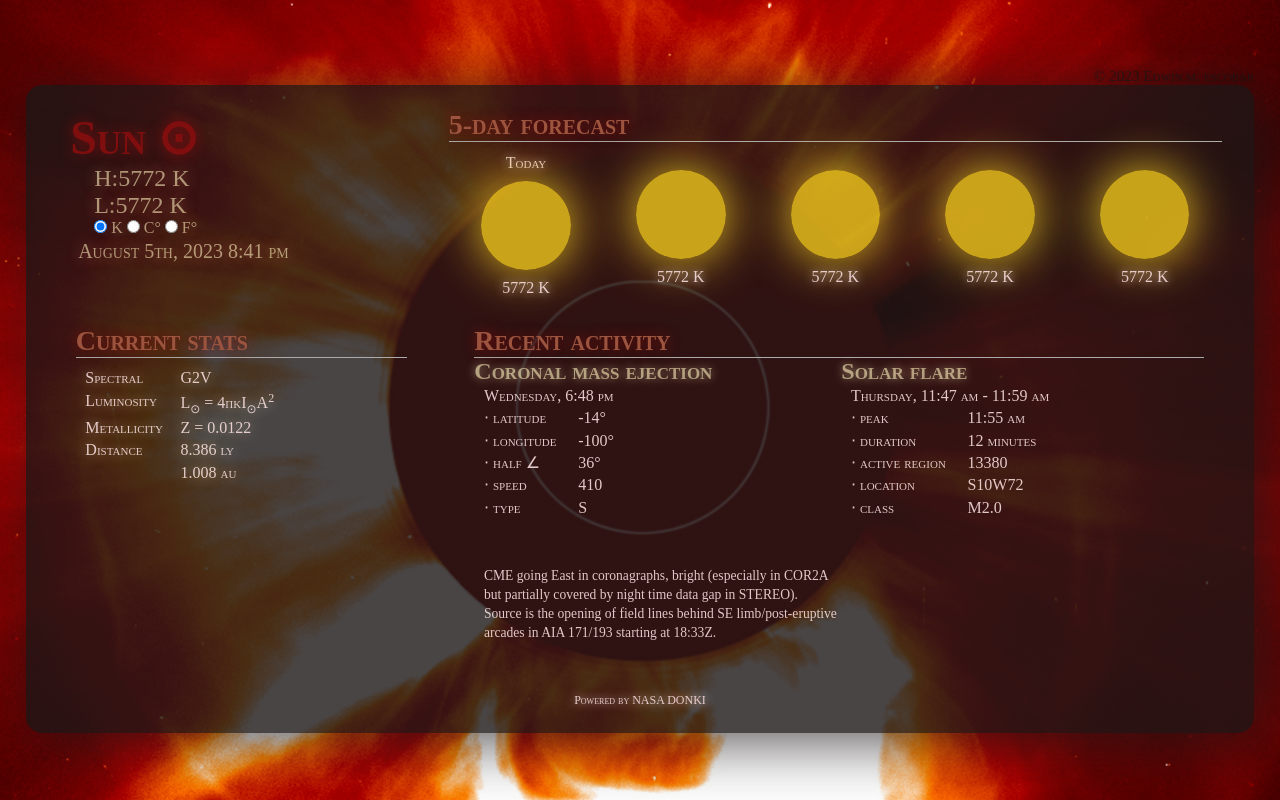
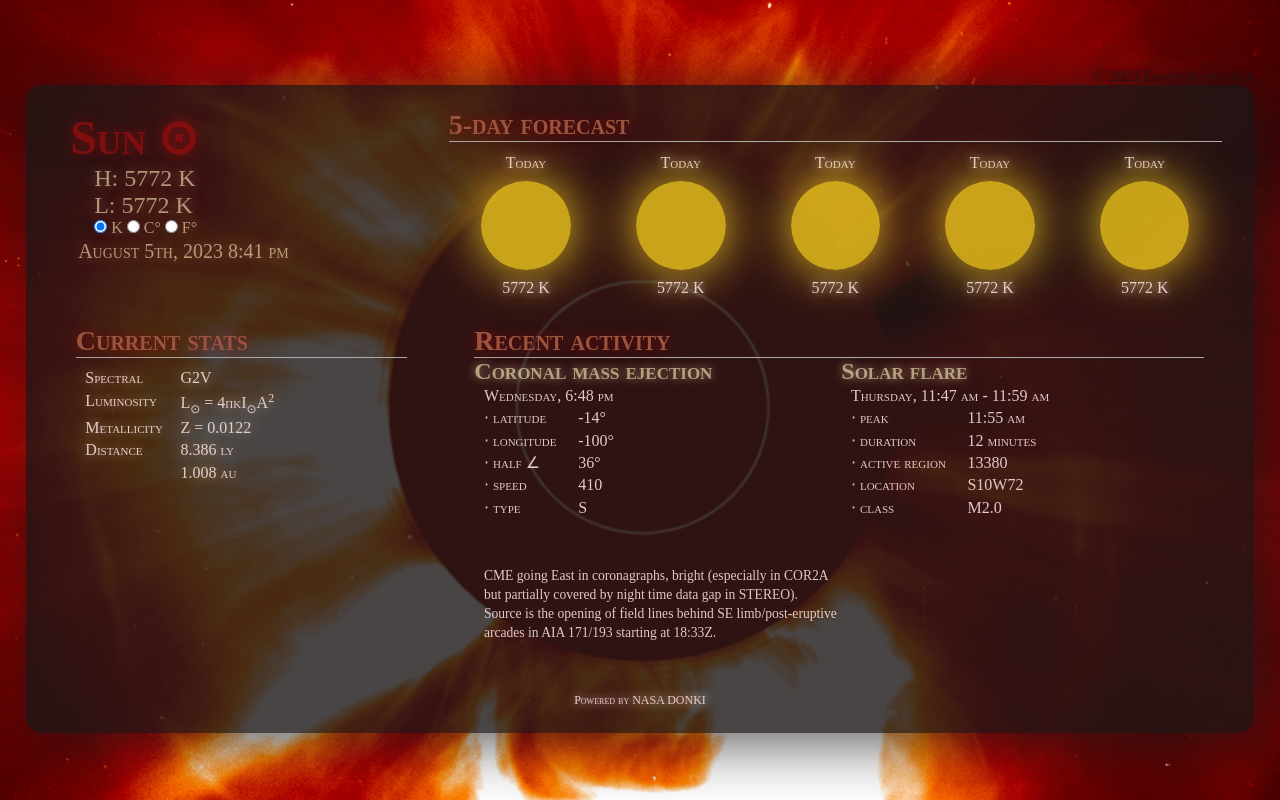
Before and after one commit to escowin/sun-tracker, a website built with webpack: page index.html in a window 1280 px wide. Built offline with nearby package versions, Linux system fonts and the light colour scheme.

Commit message:
built helper functions to handle grammar & oontent formatting

```diff
--- /dev/null
+++ b/assets/js/helper.js
@@ -0,0 +1,8 @@
+const formattedStrings = {
+  luminosity: (string) =>
+    "L<span class='sub'>&#8857;</span> = 4&#960;kI<span class='sub'>&#8857;</span>A<span class='sup'>2</span>",
+  pluralization: (num, string) =>
+    num !== 1 ? `${num} ${string}s` : `${num} ${string}`,
+};
+
+module.exports = formattedStrings;
--- a/assets/js/script.js
+++ b/assets/js/script.js
@@ -1,4 +1,5 @@
 import "../css/styles.css";
+const { luminosity, pluralization } = require("./helper");
 const {
   formatDateTime,
   formatDay,
@@ -16,6 +17,7 @@ let stats = {
   kelvin: 5772,
   spectral: "G2V",
   metallicity: "Z = 0.0122",
+  luminosity: "L⊙ = 4πkI⊙A2",
 };
 
 // javascript functions handles data before the dom
@@ -146,16 +148,28 @@ function displaySolarFlares(FLR) {
 
 // jquery functions manipulate DOM elements
 $(() => {
+  // appends 5 forecast elements to forecast container
+  for (let i = 0; i < 5; i++) {
+    $("#forecast-container").append(`<article class="day">
+    <p>Today</p>
+    <div class="sun"></div>
+    <p class="temp">${stats.temp}</p>
+  </article>`);
+  }
+
+  // time
+  $("#copyright-year").text(time.year);
+  $("#current-date").text(time.currentDate);
+
   // DOM loads with SI units selected and displayed
   $("#kelvin").prop("checked", true);
   displayUnits($("#kelvin").val());
   $(".temp").text(stats.temp);
   $("#distance").text(stats.distance.toLocaleString("en-US"));
 
-  // time
-  $("#copyright-year").text(time.year);
-  $("#current-date").text(time.currentDate);
+  //  sun stats
   $("#spectral").text(stats.spectral);
+  $("#luminosity").append(luminosity(stats.luminosity));
   $("#metallicity").text(stats.metallicity);
 
   // use event listener to tie radio
@@ -176,10 +190,11 @@ $(() => {
   $("#cme-note").text(cmeData.note);
 
   // recent solar flare
-  $("#flr-date").text(`${formatDay(flrData.beginTime)} - ${formatTime(flrData.endTime)}`);
+  $("#flr-date").text(
+    `${formatDay(flrData.beginTime)} - ${formatTime(flrData.endTime)}`
+  );
   $("#flr-peak").text(formatTime(flrData.peakTime));
-  // $("#flr-end").text(formatTime(flrData.endTime));
-  $("#flr-duration").text(`${flrData.duration} minutes`);
+  $("#flr-duration").text(pluralization(flrData.duration, "minute"));
   $("#flr-region").text(flrData.activeRegionNum);
   $("#flr-location").text(flrData.sourceLocation);
   $("#flr-class").text(flrData.classType);
--- a/index.html
+++ b/index.html
@@ -12,7 +12,9 @@
           navigator.serviceWorker
             .register("./service-worker.js")
             .then(() => console.log("registered service worker"))
-            .catch((error) => console.log("service worker registration failed"));
+            .catch((error) =>
+              console.log("service worker registration failed")
+            );
         }
       })();
     </script>
@@ -33,19 +35,24 @@
         <h1 id="title">Sun &#8857;</h1>
         <div class="sun"></div>
         <div id="current-temp">
-          H:<span class="temp">5772 K</span>&emsp;
+          H: <span class="temp"></span>&emsp;
           <span class="desktop"><br /></span>
-          L:<span class="temp">5772 K</span>
+          L: <span class="temp"></span>
         </div>
 
         <fieldset class="units" id="temp-units">
-          <input type="radio" id="kelvin" name="temp-unit" value="si"/>
+          <input type="radio" id="kelvin" name="temp-unit" value="si" />
           <label for="">K</label>
 
           <input type="radio" id="celsius" name="temp-unit" value="metric" />
           <label for="celsius">C&deg;</label>
 
-          <input type="radio" id="fahrenheit" name="temp-unit" value="imperial" />
+          <input
+            type="radio"
+            id="fahrenheit"
+            name="temp-unit"
+            value="imperial"
+          />
           <label for="fahrenheit">F&deg;</label>
         </fieldset>
         <p class="date" id="current-date"></p>
@@ -53,33 +60,7 @@
 
       <section id="forecast">
         <h2 class="subheader">5-day forecast</h2>
-        <div id="forecast-container">
-          <article class="day">
-            <p id="day-1">Today</p>
-            <div class="sun"></div>
-            <p class="temp">5772 K</p>
-          </article>
-          <article class="day">
-            <p id="day-2"></p>
-            <div class="sun"></div>
-            <p class="temp">5772 K</p>
-          </article>
-          <article class="day">
-            <p id="day-3"></p>
-            <div class="sun"></div>
-            <p class="temp">5772 K</p>
-          </article>
-          <article class="day">
-            <p id="day-4"></p>
-            <div class="sun"></div>
-            <p class="temp">5772 K</p>
-          </article>
-          <article class="day">
-            <p id="day-5"></p>
-            <div class="sun"></div>
-            <p class="temp">5772 K</p>
-          </article>
-        </div>
+        <div id="forecast-container"></div>
       </section>
 
       <section class="section" id="current-stats">
@@ -91,11 +72,7 @@
           <p id="spectral"></p>
 
           <p>Luminosity</p>
-          <p>
-            L<span class="sub">&#8857;</span> = 4&#960;kI<span class="sub"
-              >&#8857;</span
-            >A<span class="sup">2</span>
-          </p>
+          <p id="luminosity"></p>
 
           <p>Metallicity</p>
           <p id="metallicity"></p>
```
Also changed, not shown: dist/app.bundle.js.
